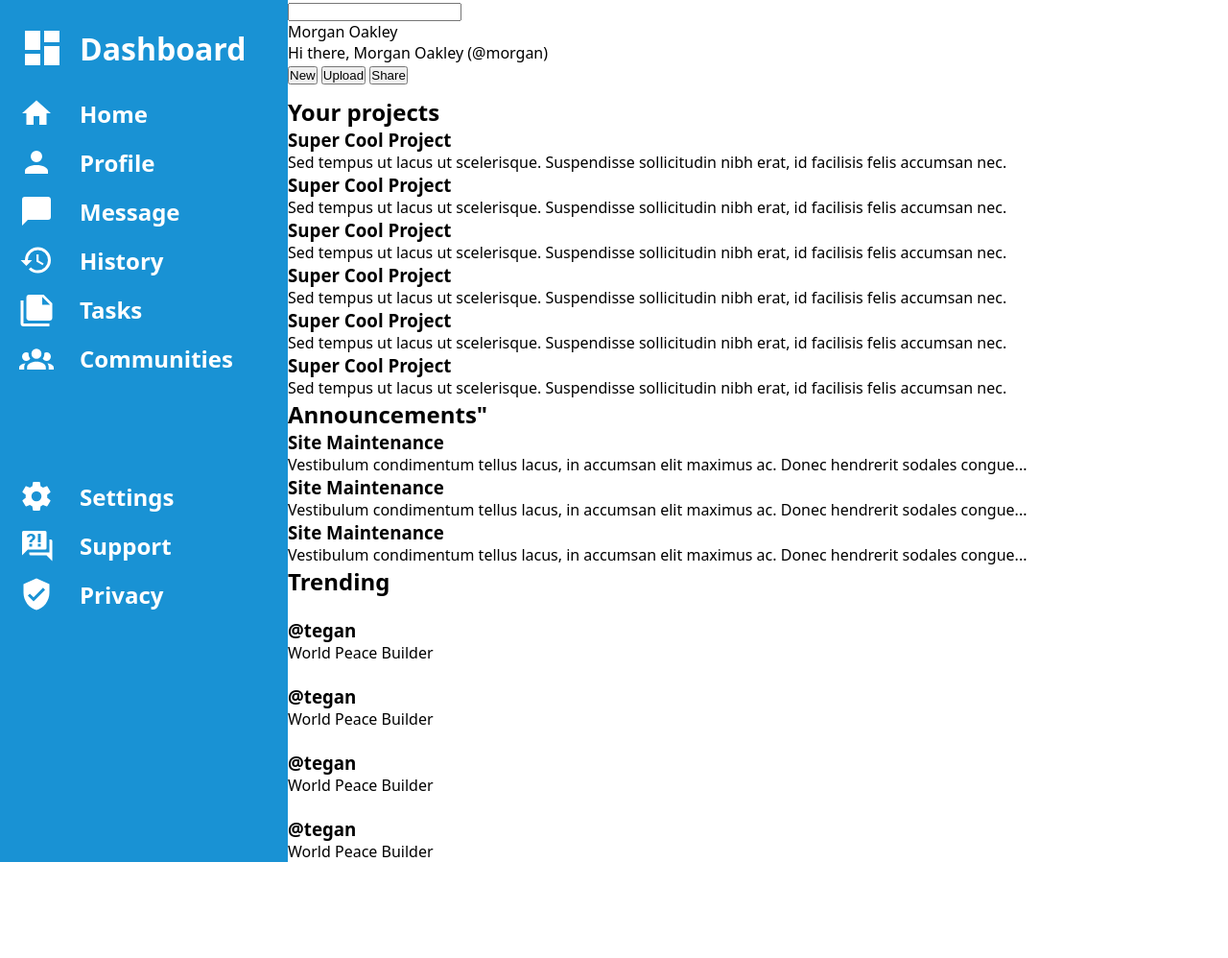
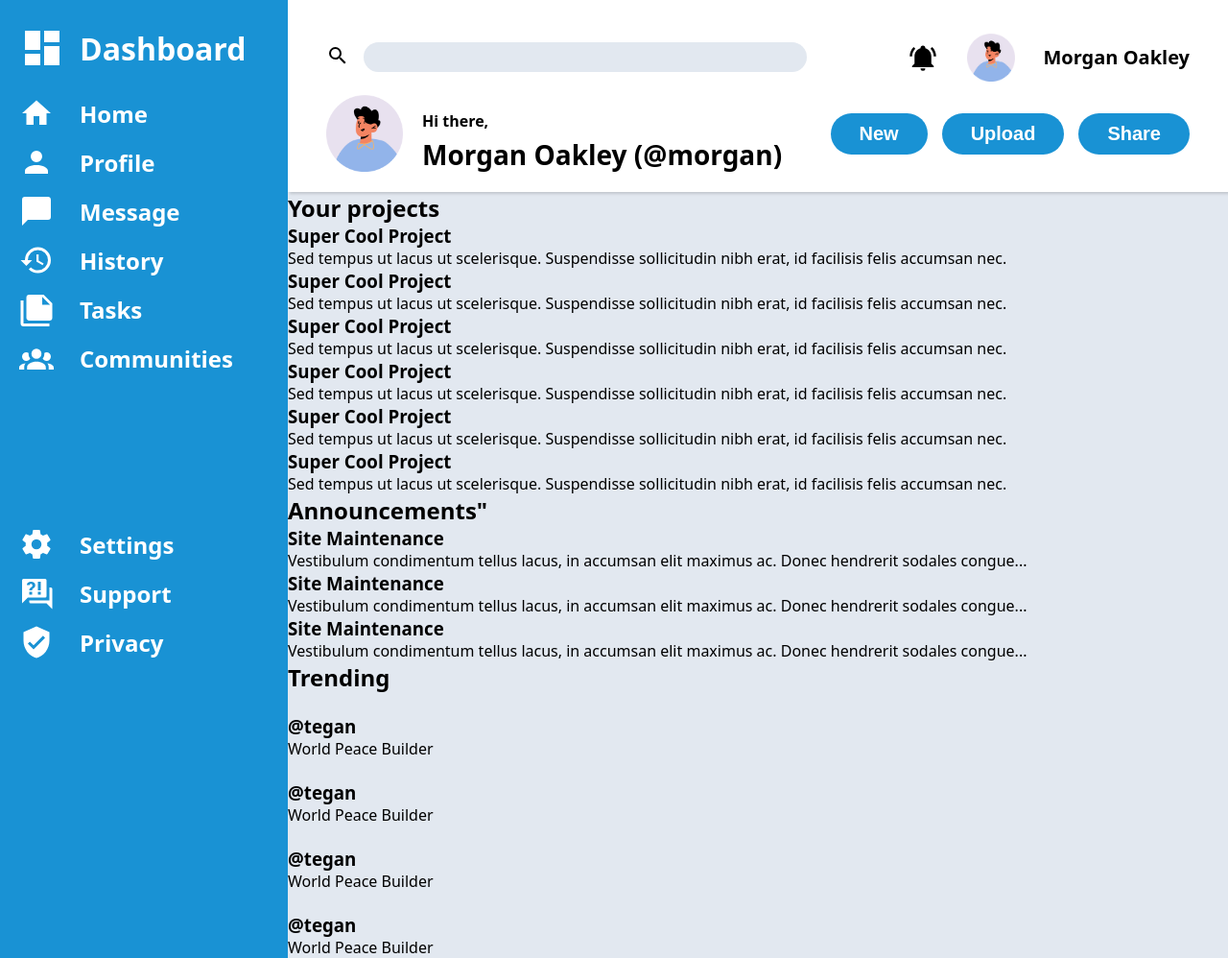
Before and after one commit to Aldeimeter/TheOdinProject_Projects, a plain HTML site: page OdinDashboard/index.html in a window 1280 px wide. Shown: the whole page at 96% size. Before the commit the page ends 898 px from the top, so only its background shows below. Drawn offline with Linux system fonts and the light colour scheme.

Commit message:
add header

```diff
--- a/OdinDashboard/index.html
+++ b/OdinDashboard/index.html
@@ -116,20 +116,34 @@
           </ul>
         </nav>
       </aside>
-      <header>
-        <div class="search">
-          <input type="search" />
-        </div>
-        <div class="profile">
-          <div class="notification"></div>
-          <div class="image"></div>
+      <header class="container">
+        <form class="search container" method="get" action="">
+          <button type="submit">
+            <svg xmlns="http://www.w3.org/2000/svg" viewBox="0 0 24 24">
+              <title>Search</title>
+              <path
+                d="M9.5,3A6.5,6.5 0 0,1 16,9.5C16,11.11 15.41,12.59 14.44,13.73L14.71,14H15.5L20.5,19L19,20.5L14,15.5V14.71L13.73,14.44C12.59,15.41 11.11,16 9.5,16A6.5,6.5 0 0,1 3,9.5A6.5,6.5 0 0,1 9.5,3M9.5,5C7,5 5,7 5,9.5C5,12 7,14 9.5,14C12,14 14,12 14,9.5C14,7 12,5 9.5,5Z"
+              />
+            </svg>
+          </button>
+          <input type="search" name="q" id="search" />
+        </form>
+        <div class="profile container">
+          <svg xmlns="http://www.w3.org/2000/svg" viewBox="0 0 24 24">
+            <title>notifications</title>
+            <path
+              d="M21,19V20H3V19L5,17V11C5,7.9 7.03,5.17 10,4.29C10,4.19 10,4.1 10,4A2,2 0 0,1 12,2A2,2 0 0,1 14,4C14,4.1 14,4.19 14,4.29C16.97,5.17 19,7.9 19,11V17L21,19M14,21A2,2 0 0,1 12,23A2,2 0 0,1 10,21M19.75,3.19L18.33,4.61C20.04,6.3 21,8.6 21,11H23C23,8.07 21.84,5.25 19.75,3.19M1,11H3C3,8.6 3.96,6.3 5.67,4.61L4.25,3.19C2.16,5.25 1,8.07 1,11Z"
+            />
+          </svg>
+          <img class="avatar" src="./assets/avatar_1.png" alt="" />
           <span class="name">Morgan Oakley</span>
         </div>
-        <div class="greetings">
-          <div class="image"></div>
-          <p>Hi there, <span>Morgan Oakley (@morgan)</span></p>
+        <div class="greetings container">
+          <img class="avatar" src="./assets/avatar_1.png" alt="" />
+          <p class="greeting">Hi there,</p>
+          <p class="name">Morgan Oakley (@morgan)</p>
         </div>
-        <div class="controls">
+        <div class="controls container">
           <button>New</button>
           <button>Upload</button>
           <button>Share</button>
--- a/OdinDashboard/style.css
+++ b/OdinDashboard/style.css
@@ -16,6 +16,7 @@ html {
     "Open Sans",
     "Helvetica Neue",
     sans-serif;
+  background-color: #e2e8f0;
 }
 ul {
   list-style: none;
@@ -29,7 +30,7 @@ a {
 }
 .main.container {
   grid-template-columns: 300px 1fr;
-  grid-template-rows: 100px 1fr;
+  grid-template-rows: 200px 1fr;
   grid-template-areas: "sidebar header" "sidebar main";
   min-height: 100vh;
 }
@@ -72,6 +73,91 @@ nav.container {
 }
 header {
   grid-area: header;
+  background-color: #ffffff;
+  grid-template-rows: 1fr 1fr;
+  grid-template-columns: 3fr 1fr;
+  box-shadow: rgba(0, 0, 0, 0.15) 1.95px 1.95px 2.6px;
+  padding: 20px 40px;
+  align-content: center;
+}
+.search {
+  grid-template-columns: 24px 1fr;
+  grid-template-rows: 40%;
+  gap: 15px;
+  align-content: center;
+}
+.search button {
+  border: none;
+  background: transparent;
+}
+.search svg {
+  height: 24px;
+  cursor: pointer;
+  /*align-self: center;*/
+}
+.search input {
+  grid-row: 1;
+  grid-column: 2;
+  background-color: #e2e8f0;
+  border: none;
+  border-radius: 25px;
+  width: 95%;
+}
+.profile {
+  grid-template-columns: minmax(30px, 1fr) minmax(50px, 1fr) 3fr;
+  justify-self: end;
+  justify-items: end;
+  align-items: center;
+  gap: 30px;
+}
+.profile .avatar {
+  height: 50px;
+}
+.profile svg {
+  height: 30px;
+}
+.profile .name {
+  font-size: 1.25rem;
+  font-weight: bold;
+}
+.greetings {
+  display: grid;
+  grid-template-columns: 80px 1fr;
+  grid-template-rows: 1fr 1fr;
+  row-gap: 5px;
+  column-gap: 20px;
+}
+.greetings .avatar {
+  height: 80px;
+  grid-column: 1;
+  grid-row: 1 / span 2;
+}
+.greetings p {
+  font-weight: bold;
+}
+.greetings .greeting {
+  grid-column: 2;
+  align-self: end;
+}
+.greetings .name {
+  align-self: start;
+  font-size: 1.75rem;
+  grid-column: 2;
+  grid-row: 2;
+}
+.controls {
+  grid-template-columns: repeat(3, 1fr);
+  place-items: center;
+  gap: 15px;
+}
+.controls > button {
+  font-weight: bold;
+  background-color: #1992d4;
+  color: #ffffff;
+  font-size: 1.25rem;
+  padding: 0.5em 1.5em;
+  border: none;
+  border-radius: 1.5em;
 }
 main {
   grid-area: main;
```
Also changed, not shown: OdinDashboard/assets/avatar_1.png (added).
